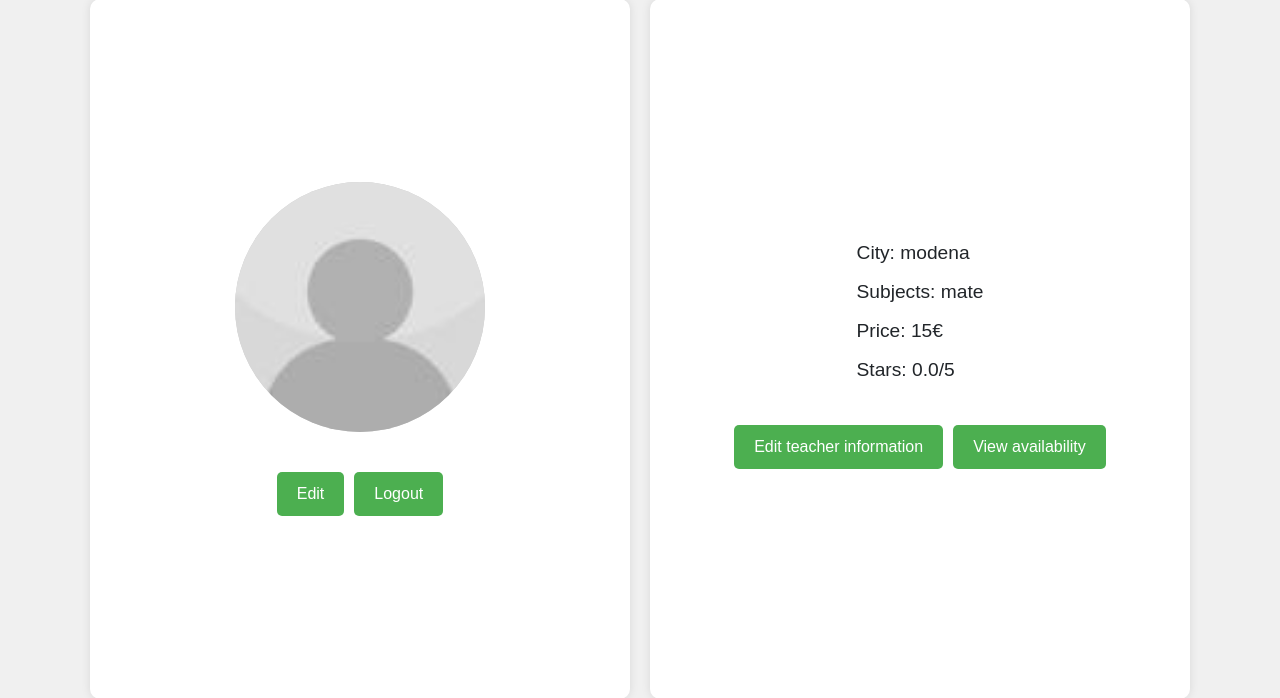
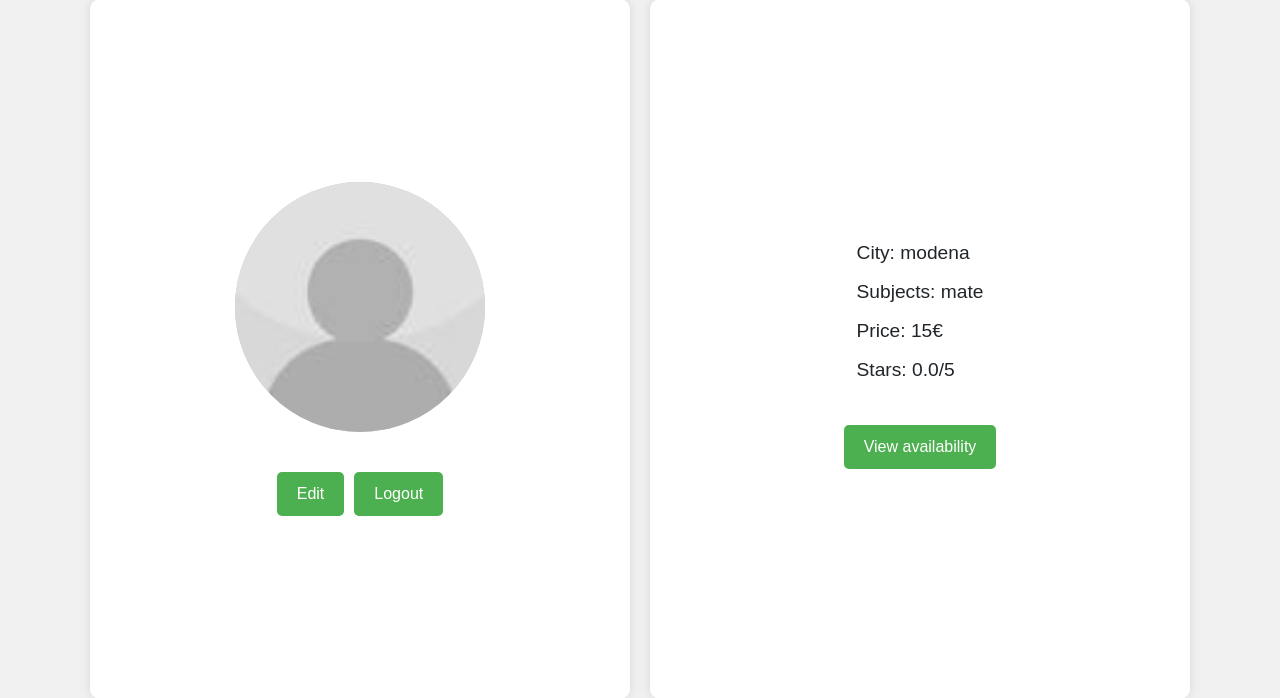
Before and after one commit to ch-fano/findLessons, a Django app: template user_profile/templates/user_profile/teacher_profile.html in a window 1280 px wide. Shown: the part 81-779 px from the top of the page. Run offline with Django 5.2, Linux system fonts and the light colour scheme; the template is opened without the code that fills it: values that come from a table or form of the project are taken from there, others are empty; data comes from the database, SQL or seed files in the repository; both versions use the stored data as it was after the commit; some libraries are stand-ins or nearby versions.

Commit message:
Allowed to modify the profile and teacher account with the same button

```diff
--- /dev/null
+++ b/requirements.txt
@@ -0,0 +1,4 @@
+Django~=5.0.6
+django-braces~=1.15.0
+django-crispy-forms~=2.2
+pillow~=10.4.0
--- a/user_profile/templates/user_profile/profile.html
+++ b/user_profile/templates/user_profile/profile.html
@@ -146,7 +146,6 @@
         }
     </style>
 {% endblock %}
-
 {% block content %}
     <div class="container">
         <div class="profile-section" id="profile-section">
@@ -183,43 +182,54 @@
                         <label for="tel_number">Telephone number:</label>
                         <input type="tel" name="tel_number" id="tel_number" value="{{ profile.tel_number|default:'' }}" pattern="[0-9]*">
                     </div>
-
-                    <div class="button-container" id="confirm-profile-container" style="display:none;">
-                        <button type="submit" class="btn btn-info">Save changes</button>
-                        <button type="button" class="btn btn-secondary" onclick="hideEditProfileForm()">Cancel</button>
-                    </div>
                 </form>
-                <div class="button-row">
-                    <button id="edit-profile-button" class="btn btn-info" onclick="showEditProfileForm()">Edit</button>
+                <div class="button-row" id="edit-buttons">
+                    <button id="edit-button" class="btn btn-info" onclick="showEditForms()">Edit</button>
                     <form id="logout-form" method="post" action="{% url 'logout' %}">
                         {% csrf_token %}
                         <button type="submit" class="btn btn-info" id="logout-button">Logout</button>
                     </form>
                 </div>
+                <div class="button-container" id="confirm-container" style="display:none;">
+                    <button class="btn btn-info" onclick="submitForms()">Save changes</button>
+                    <button type="button" class="btn btn-secondary" onclick="hideEditForms()">Cancel</button>
+                </div>
             </div>
         </div>
         {% block info %}{% endblock %}
     </div>
-        {% block js %}{% endblock %}
+    {% block js %}{% endblock %}
     <script>
-        function showEditProfileForm() {
+        function showEditForms() {
             document.getElementById('edit-profile-form').style.display = 'block';
             document.getElementById('profile-details').style.display = 'none';
-            document.getElementById('edit-profile-button').style.display = 'none';
-            document.getElementById('confirm-profile-container').style.display = 'flex';
+            document.getElementById('edit-button').style.display = 'none';
+            document.getElementById('confirm-container').style.display = 'flex';
             document.getElementById('logout-button').style.display = 'none';
             document.getElementById('edit-photo-button').style.display = 'block';
             document.getElementById('profile-section').classList.add('edit-mode');
+
+            if (document.getElementById('edit-teacher-form')) {
+                document.getElementById('edit-teacher-form').style.display = 'block';
+                document.getElementById('teacher-details').style.display = 'none';
+                document.getElementById('teacher-button-container').style.display = 'none';
+            }
         }
 
-        function hideEditProfileForm() {
+        function hideEditForms() {
             document.getElementById('edit-profile-form').style.display = 'none';
             document.getElementById('profile-details').style.display = 'block';
-            document.getElementById('edit-profile-button').style.display = 'block';
-            document.getElementById('confirm-profile-container').style.display = 'none';
+            document.getElementById('edit-button').style.display = 'block';
+            document.getElementById('confirm-container').style.display = 'none';
             document.getElementById('logout-button').style.display = 'block';
             document.getElementById('edit-photo-button').style.display = 'none';
             document.getElementById('profile-section').classList.remove('edit-mode');
+
+            if (document.getElementById('edit-teacher-form')) {
+                document.getElementById('edit-teacher-form').style.display = 'none';
+                document.getElementById('teacher-details').style.display = 'block';
+                document.getElementById('teacher-button-container').style.display = 'flex';
+            }
 
             // Reset the form values to the original profile values
             document.getElementById('first_name').value = '{{ profile.first_name }}';
@@ -230,7 +240,44 @@
             document.getElementById('profile-pic').src = '{{ profile.picture.url }}';
             // Clear the file input
             document.getElementById('file-input').value = '';
+
+            // Reset the teacher form values to the original teacher values if present
+            if (document.getElementById('edit-teacher-form')) {
+                document.getElementById('teacher-city').value = '{{ teacher.city }}';
+                document.getElementById('teacher-subjects').value = '{{ teacher.subjects }}';
+                document.getElementById('teacher-price').value = '{{ teacher.price }}';
+            }
         }
+
+       function submitForms() {
+            // Create a new form element
+            let combinedForm = document.createElement('form');
+            combinedForm.method = 'post';
+            combinedForm.action = "{% url 'user_profile:profile' %}";  // Set the appropriate action URL
+            combinedForm.enctype = 'multipart/form-data';
+
+            // Add CSRF token
+            let csrfToken = document.querySelector('input[name="csrfmiddlewaretoken"]').cloneNode();
+            combinedForm.appendChild(csrfToken);
+
+            // Append all input elements from the profile form
+            let profileFormInputs = document.querySelectorAll('#edit-profile-form input');
+            profileFormInputs.forEach(function(input) {
+                let clonedInput = input.cloneNode();
+                combinedForm.appendChild(clonedInput);
+            });
+
+            // Append all input elements from the teacher form if it exists
+            let teacherFormInputs = document.querySelectorAll('#edit-teacher-form input');
+            teacherFormInputs.forEach(function(input) {
+                let clonedInput = input.cloneNode();
+                combinedForm.appendChild(clonedInput);
+            });
+
+            // Append the new combined form to the body and submit it
+            document.body.appendChild(combinedForm);
+            combinedForm.submit();
+       }
 
         function triggerFileInput() {
             document.getElementById('file-input').click();
--- a/user_profile/templates/user_profile/teacher_profile.html
+++ b/user_profile/templates/user_profile/teacher_profile.html
@@ -9,7 +9,6 @@
             <li>Stars: {{ teacher.stars }}/5</li>
         </ul>
         <div class="button-container" id="teacher-button-container">
-            <button id="edit-teacher-button" class="btn btn-info" onclick="showTeacherForm()">Edit teacher information</button>
             <form id="availability-list-form" method="post" action="{% url 'reservation:availability_list' teacher.teacher_id %}">
                 {% csrf_token %}
                 <button type="submit" class="btn btn-info">View availability</button>
@@ -17,7 +16,7 @@
         </div>
 
         <!-- Edit Form -->
-        <form id="edit-teacher-form" method="post" action="{% url 'user_profile:set-teacher' %}" style="display: none;">
+        <form id="edit-teacher-form" method="post" action="{% url 'user_profile:profile' %}" style="display: none;">
             {% csrf_token %}
             <div class="form-group">
                 <label for="teacher-city">City:</label>
@@ -31,43 +30,6 @@
                 <label for="teacher-price">Price:</label>
                 <input type="number" name="price" id="teacher-price" value="{{ teacher.price }}" step="1" required>
             </div>
-            <div class="button-container" id="confirm-teacher-container" style="display:none;">
-                <button type="submit" class="btn btn-info">Save changes</button>
-                <button type="button" class="btn btn-secondary" onclick="hideTeacherForm()">Cancel</button>
-            </div>
         </form>
     </div>
 {% endblock %}
-
-{% block js %}
-    {{ block.super }}
-    <script>
-        function showTeacherForm() {
-            document.getElementById('edit-teacher-form').style.display = 'block';
-            document.getElementById('teacher-details').style.display = 'none';
-            document.getElementById('edit-teacher-button').style.display = 'none';
-            document.getElementById('teacher-button-container').style.display = 'none';
-            document.getElementById('confirm-teacher-container').style.display = 'flex';
-        }
-
-        function hideTeacherForm() {
-            document.getElementById('edit-teacher-form').style.display = 'none';
-            document.getElementById('teacher-details').style.display = 'block';
-            document.getElementById('edit-teacher-button').style.display = 'block';
-            document.getElementById('teacher-button-container').style.display = 'flex';
-            document.getElementById('confirm-teacher-container').style.display = 'none';
-
-            // Reset the form values to the original profile values
-            document.getElementById('teacher-city').value = '{{ teacher.city }}';
-            document.getElementById('teacher-subjects').value = '{{ teacher.subjects }}';
-            document.getElementById('teacher-price').value = '{{ teacher.price }}';
-        }
-
-        document.addEventListener('DOMContentLoaded', function() {
-            document.getElementById('edit-teacher-button').addEventListener('click', showTeacherForm);
-            document.querySelectorAll('.btn-secondary').forEach(button => {
-                button.addEventListener('click', hideTeacherForm);
-            });
-        });
-    </script>
-{% endblock %}
```
Also changed, not shown: user_profile/views.py (+18 -11 lines), db.sqlite3, media/profile_imgs/favicon.png (added).
